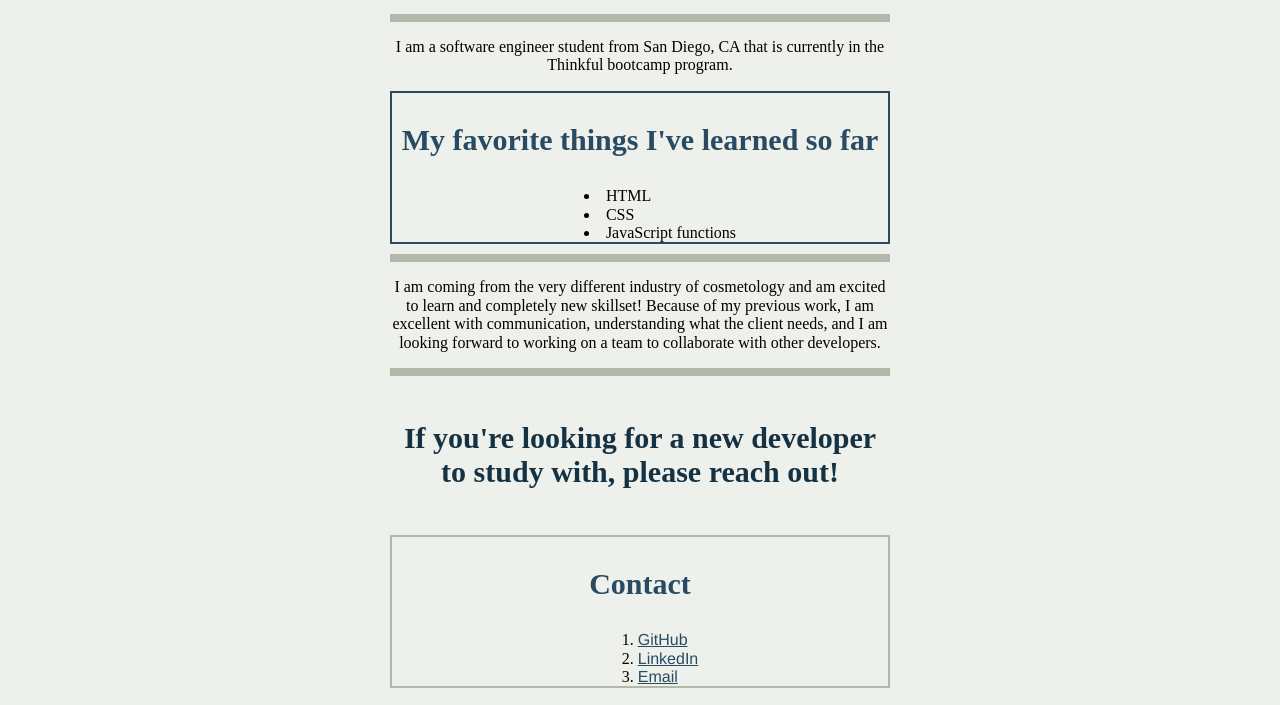
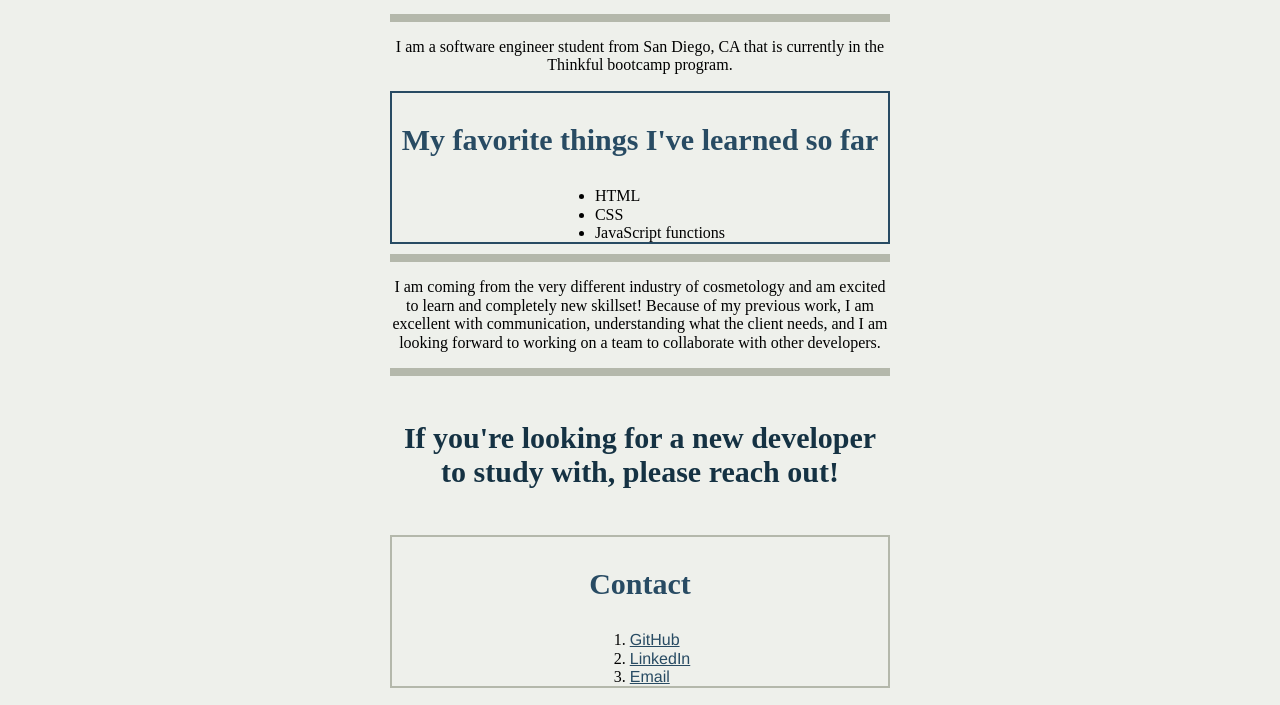
Before and after one commit to sophiestephens/personal-portfolio-project, a plain HTML site: page index.html in a window 1280 px wide. Shown: the part 822-1527 px from the top of the page. Drawn offline with nearby package versions, Linux system fonts and the light colour scheme; a script that the page names is missing.

Commit message:
Revised Revised Final

```diff
--- a/index.html
+++ b/index.html
@@ -36,7 +36,7 @@
     <article>
       <h3>My favorite things I've learned so far</h3>
         <!-- create an unordered list, using pseudoclass to put    bullets inside -->
-      <ul class="list-inside" class="align-center">
+      <ul class="align-center">
         <li class="list-item">HTML</li>
         <li class="list-item">CSS</li>
         <li class="list-item">JavaScript functions</li>
@@ -56,7 +56,7 @@
       <!-- create an ordered list, using same pseudoclass -->
       <section>
         <h3>Contact</h3>
-          <ol class="list-inside" class="align-center">
+          <ol class="align-center">
             <li class="list-item"><a href="https://github.com/sophiestephens" target="_blank">GitHub</a></li>
             <li class="list-item"><a href="https://www.linkedin.com/in/sophia-stephens-943890246/" target="_blank">LinkedIn</a></li>
             <li class="list-item"><a href="mailto:sophie.a.stephens@gmail.com" target="_blank">Email</a></li>
```
